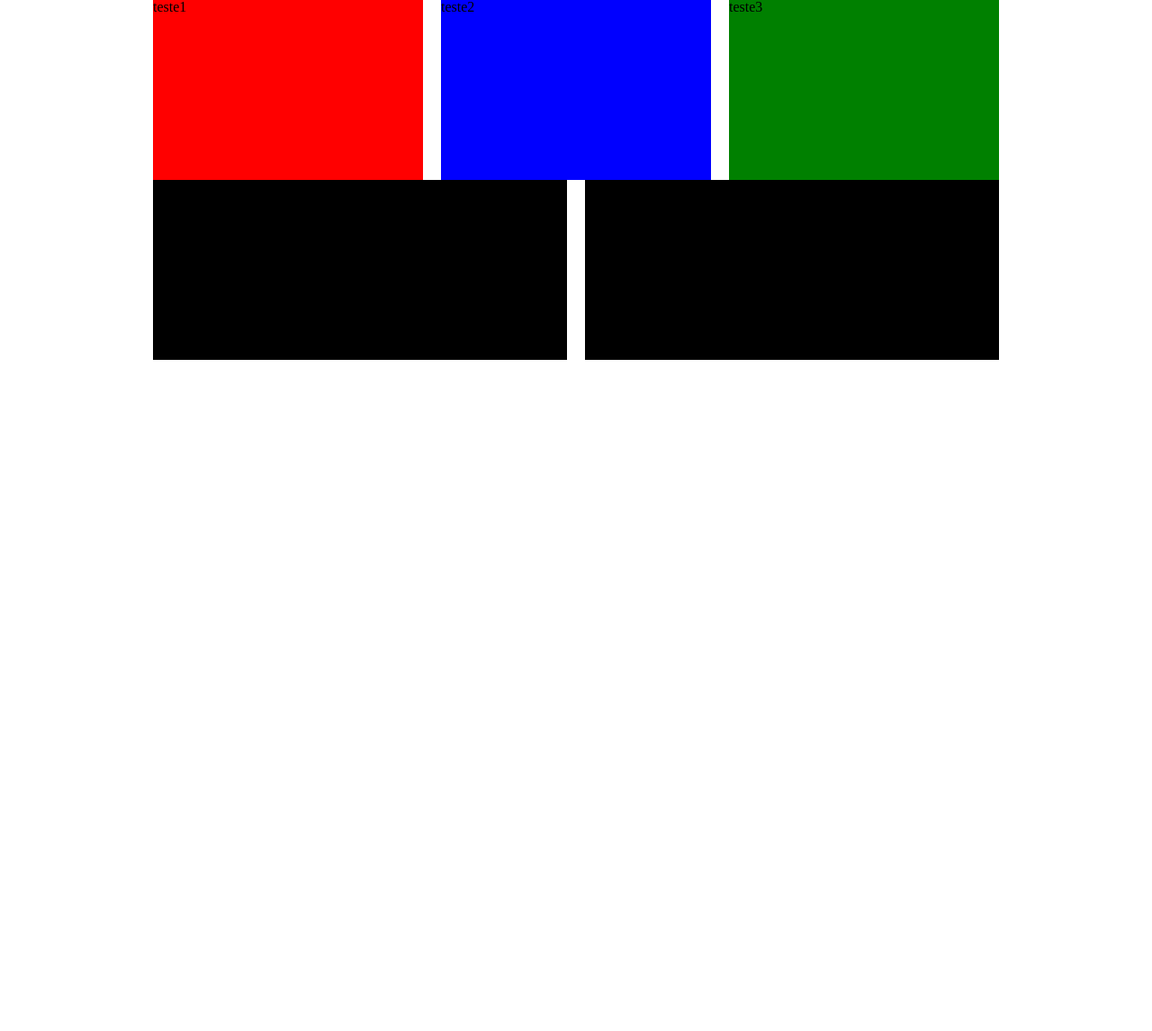
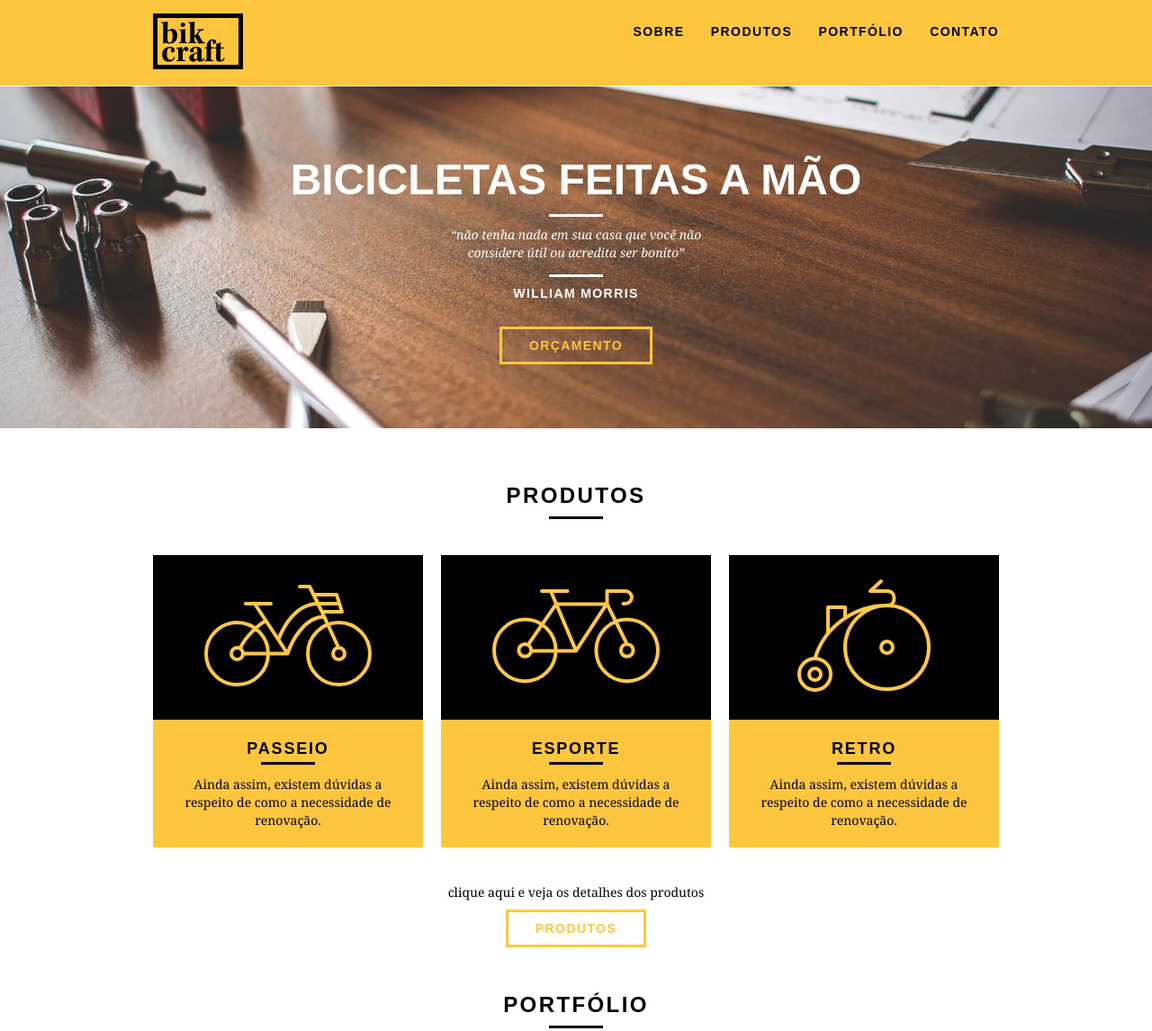
Before and after one commit to guilhermegh95/bike-craft-Origamid, a plain HTML site: page index.html in a window 1280 px wide. Shown: the top 1146 px of the page at 90% size. Before the commit the page ends 800 px from the top, so only its background shows below. Drawn offline with Linux system fonts and the light colour scheme.

Commit message:
Modificacoes aula1

```diff
--- a/index.html
+++ b/index.html
@@ -4,17 +4,112 @@
 	<link rel="stylesheet" type="text/css" href="reset.css">
 	<link rel="stylesheet" type="text/css" href="grid.css">
 	<link rel="stylesheet" type="text/css" href="style.css">
-	<title>Bike Kraft</title>
+	<title>Bike craft</title>
 </head>
 <body>
-	<div class="container">
-		<div class="grid-1-3 produto1"> teste1</div>
-		<div class="grid-1-3 produto2"> teste2</div>
-		<div class="grid-1-3 produto3"> teste3</div>
-	</div>
-	<div class="container">
-		<div class="grid-8 produto4"> teste1</div>
-		<div class="grid-8 produto4"> teste2</div>
-	</div>
+	<header class="header">
+		<div class="container">
+			<a href="index.html" class="grid-4">
+				<img src="img/bikcraft.svg" alt="Logo Bike craft">
+			</a>
+
+			<nav class="grid-12 header_menu">
+				<ul>
+					<li>
+						<a href="sobre.html">
+							SOBRE
+						</a>
+					</li>
+					<li>
+						<a href="produtos.html">
+							PRODUTOS
+						</a>
+					</li>
+					<li>
+						<a href="portfolio.html">
+							PORTFÓLIO
+						</a>
+					</li>
+					<li>
+						<a href="contato.html">
+							CONTATO
+						</a>
+					</li>
+				</ul>
+			</nav>
+	</header>
+
+	<section class="introducao">
+		<div class="container">
+			<h1>Bicicletas feitas a mão</h1>
+			<blockquote class="quote-externo">
+				<p>
+					“não tenha nada em sua casa que você não considere útil ou acredita ser bonito”
+				</p>
+				<cite>WILLIAM MORRIS </cite>
+			</blockquote>
+			<a href="produtos.html" class="btn">Orçamento</a>
+		</div>
+	</section>
+	<section class="produtos container">
+		<h2 class="subtitulo">
+			PRODUTOS
+		</h2>
+		<ul class="produtos_lista">
+			<li class="grid-1-3">
+				<div class="produtos-icone">
+					<img src="img/produtos/passeio.svg" alt="bikcraft passeio">
+				</div>
+				<h3>Passeio</h3>
+				<p>Ainda assim, existem dúvidas a respeito de como a necessidade de renovação.</p>
+			</li>
+
+			<li class="grid-1-3">
+				<div class="produtos-icone">
+					<img src="img/produtos/esporte.svg" alt="bikcraft esporte">
+				</div>
+				<h3>Esporte</h3>
+				<p>Ainda assim, existem dúvidas a respeito de como a necessidade de renovação.</p>
+			</li>
+
+			<li class="grid-1-3">
+				<div class="produtos-icone">
+					<img src="img/produtos/retro.svg" alt="bikcraft retro">
+				</div>
+				<h3>Retro</h3>
+				<p>Ainda assim, existem dúvidas a respeito de como a necessidade de renovação.</p>
+			</li>
+
+		</ul>
+		<div class="call">
+			<p>
+				clique aqui e veja os detalhes dos produtos
+			</p>
+			<a href=" produtos.html" class="btn btn-preto"> produtos </a>
+
+		</div>
+	</section>
+
+	<section class="portfolio">
+		<div class="container">
+			<h2 class="subtitulo">Portfólio </h2>
+			<ul>
+				<li class="grid-8">
+					<img src="img/portfolio/retro.jpg" alt="Bicicleta Retro">
+				</li>
+				<li class="grid-8">
+					<img src="img/portfolio/passeio.jpg" alt="Bicicleta passeio">
+				</li>
+				<li class="grid-16">
+					<img src="img/portfolio/esporte.jpg" alt="Bicicleta esporte">
+				</li>
+			</ul>
+			<div class="call">
+				<p>Conheça nosso portfolio</p>
+				<a href="produtos.html" class="btn">Portfolio</a>
+			</div>
+
+		</div>
+	</section>
 </body>
 </html>
--- a/style.css
+++ b/style.css
@@ -1,16 +1,180 @@
-.produto1 {
-	height: 200px;
-	background: red;
+body {
+	font-family: Arial, Helvetica, sans-serif;
 }
-.produto2 {
-	height: 200px;
-	background: blue;
+
+p {
+	font-family: Georgia, "Times New Roman", serif;
+	font-size: 14px;
+	line-height: 20px;
 }
-.produto3 {
-	height: 200px;
-	background: green;
+.btn {
+	border: 3px solid #fec63e;
+	padding: 10px 30px;
+	color:#fec63e;
+	font-size: 14px;
+	line-height: 20px;
+	text-decoration: none;
+	text-transform: uppercase;
+	letter-spacing: .1em;
+	font-weight: bold;
 }
-.produto4 {
-	height: 200px;
-	background: black;
+.btn:hover {
+	color:#fff;
+	border-color:#fff;
 }
+.btn.btn-preto:hover {
+	color:#000;
+	border-color:#000;
+}
+.subtitulo {
+	font-weight: bold;
+	font-size: 24px;
+	line-height: 30px;
+	letter-spacing: .1em;
+	color:#000;
+	text-transform: uppercase;
+	text-align: center;
+}
+.subtitulo:after {
+	content: "";
+	display: block;
+	width: 60px;
+	height: 3px;
+	background:#000;
+	margin: 8px auto;
+	margin-bottom: 40px;
+}
+
+
+
+/*  header */
+.header {
+	width: 100%;
+	background:#fec63e;
+	padding: 15px 0;
+	position: fixed;
+	top:0;
+	z-index: 10;
+}
+
+.header_menu {
+	text-align: right;
+}
+
+.header_menu ul li {
+	display: inline-block;
+	margin-left: 25px;
+	margin-top: 10px;
+}
+
+.header_menu ul li a {
+	color:#000;
+	font-weight: bold;
+	text-transform: uppercase;
+	font-size: 14px;
+	letter-spacing: .1em;
+	line-height: 20px;
+	text-decoration: none;
+	padding: 10px 0;
+
+}
+
+.header_menu ul li a:hover {
+	color:#fff;
+}
+
+/*  introducao */
+
+.introducao {
+	width: 100%;
+	height: 380px;
+	background: url("img/bg.jpg") no-repeat center;
+	background-size: cover;
+	margin-top: 96px;
+	text-align: center;
+	padding-top: 80px;
+
+}
+
+.introducao h1 {
+	font-size: 48px;
+	color:#fff;
+	font-weight: bold;
+	text-transform: uppercase;
+}
+
+.quote-externo {
+	max-width: 320px;
+	margin: 0 auto;
+	color:#fff;
+	margin-bottom: 40px;
+}
+
+.quote-externo p {
+	font-style: italic;
+
+}
+
+.quote-externo p:before, .quote-externo p:after {
+	content: "";
+	display: block;
+	width: 60px;
+	height: 3px;
+	background:#fff;
+	margin: 14px auto 10px auto;
+
+
+}
+
+.quote-externo cite {
+	font-style: normal;
+	font-weight: bold;
+	font-size: 14px;
+	letter-spacing: .1em;
+}
+
+
+/* produtos */
+
+.produtos {
+	padding: 60px 0;
+}
+.produtos_lista li{
+	background:#fec63e;
+	text-align:center;
+
+}
+.produtos_lista li h3 {
+	font-weight: bold;
+	font-size: 18px;
+	line-height: 25px;
+	text-transform: uppercase;
+	letter-spacing: .1em;
+	margin-top: 20px;
+}
+.produtos_lista li h3:after {
+	content: "";
+	display: block;
+	width: 60px;
+	height: 3px;
+	background:#000;
+	margin: 2px auto;
+
+}
+.produtos-icone {
+	background:#000;
+	padding: 20px;
+
+}
+.produtos_lista p {
+	padding: 10px 20px 20px 20px;
+}
+
+.call {
+	text-align: center;
+	padding-top: 40px;
+	clear: both;
+}
+.call p {
+	margin-bottom: 20px;
+}
```
